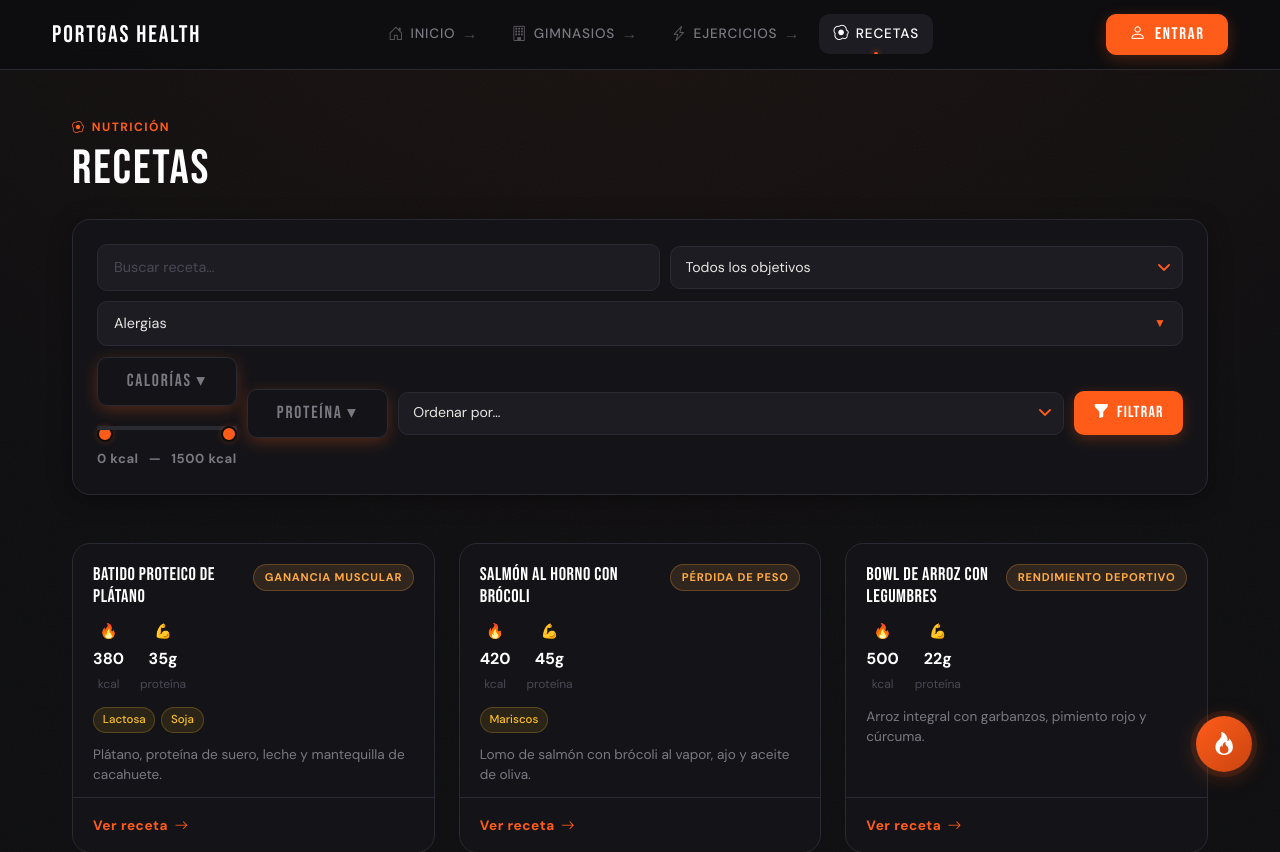
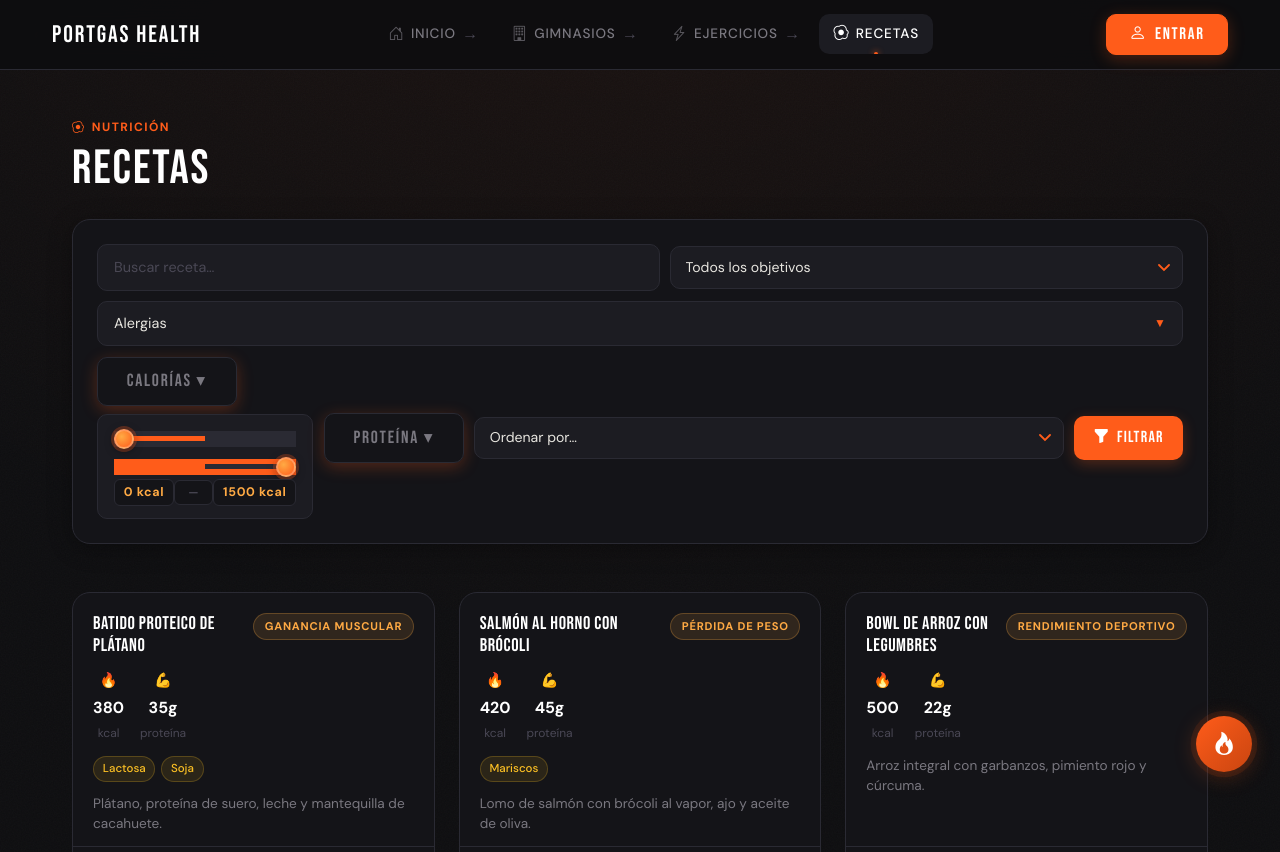
Before and after one commit to fporbor/Portgas-Health, a Django app: page /recetas/ in a window 1280 px wide, after a click on "Calorías ▾". Shown: the top 852 px of the page. Run offline with Django 5.2, Linux system fonts and the light colour scheme; data comes from the database, SQL or seed files in the repository.

Commit message:
Ultimas correciones

```diff
--- a/static/css/style.css
+++ b/static/css/style.css
@@ -2109,47 +2109,133 @@ ul li:last-child:first-child {
     width: 100% !important;
 }
 
+/* ── Range sliders ──────────────────────────────────────── */
+.dropdown-range {
+  display: flex;
+  flex-direction: column;
+  align-items: flex-start;
+}
+
+.dropdown-range .collapse {
+  width: 100%;
+  min-width: 200px;
+  background: var(--surface-2);
+  border: 1px solid var(--border);
+  border-radius: var(--radius);
+  padding: 1rem 1rem 0.75rem;
+  margin-top: 0.5rem !important;
+}
+
 .range-row {
-  position: relative;
-  height: 28px;
-  display: flex;
-  align-items: center;
-}
+  display: flex;
+  flex-direction: column;
+  gap: 0.75rem;
+  width: 100%;
+}
+
 .range-row input[type="range"] {
-  position: absolute;
+  -webkit-appearance: none;
+  appearance: none;
   width: 100%;
-  pointer-events: none;
+  height: 0;          /* el track lo define el pseudo-elemento */
+  outline: none;
+  cursor: pointer;
+  background: transparent;
+  padding: 8px 0;     /* área de clic generosa */
+}
+
+/* ── Track ── */
+.range-row input[type="range"]::-webkit-slider-runnable-track {
+  height: 5px;
+  border-radius: 99px;
+  background: linear-gradient(
+    to right,
+    var(--fire) 0%,
+    var(--fire) var(--fill, 50%),
+    var(--border) var(--fill, 50%),
+    var(--border) 100%
+  );
+  transition: background 0.1s linear;
+}
+
+.range-row input[type="range"]::-moz-range-track {
+  height: 5px;
+  border-radius: 99px;
+  background: var(--border);
+}
+
+.range-row input[type="range"]::-moz-range-progress {
+  height: 5px;
+  border-radius: 99px;
+  background: var(--fire);
+}
+
+/* ── Thumb ── */
+.range-row input[type="range"]::-webkit-slider-thumb {
+  -webkit-appearance: none;
   appearance: none;
-  background: transparent;
-  height: 4px;
-}
-.range-row input[type="range"]::-webkit-slider-thumb {
-  pointer-events: all;
-  appearance: none;
-  width: 16px;
-  height: 16px;
+  width: 20px;
+  height: 20px;
   border-radius: 50%;
-  background: var(--fire);
-  cursor: pointer;
-  border: 2px solid var(--bg);
-  box-shadow: 0 0 6px var(--fire-glow);
-}
-.range-row input[type="range"]::-webkit-slider-runnable-track {
-  background: var(--border);
-  height: 4px;
-  border-radius: 2px;
-}
+  background: radial-gradient(circle at 35% 35%, var(--ember), var(--fire));
+  border: 2px solid rgba(255, 255, 255, 0.25);
+  box-shadow:
+    0 0 0 3px var(--fire-glow),
+    0 2px 8px rgba(0,0,0,0.5);
+  /* centrado exacto: -(thumbH/2 - trackH/2) */
+  margin-top: calc(-10px + 2.5px);
+  transition: transform 0.15s ease, box-shadow 0.15s ease;
+}
+
+.range-row input[type="range"]:active::-webkit-slider-thumb,
+.range-row input[type="range"]:hover::-webkit-slider-thumb {
+  transform: scale(1.2);
+  box-shadow:
+    0 0 0 5px var(--fire-glow),
+    0 4px 12px rgba(0,0,0,0.6);
+}
+
+.range-row input[type="range"]::-moz-range-thumb {
+  width: 20px;
+  height: 20px;
+  border-radius: 50%;
+  background: radial-gradient(circle at 35% 35%, var(--ember), var(--fire));
+  border: 2px solid rgba(255, 255, 255, 0.25);
+  box-shadow: 0 0 0 3px var(--fire-glow), 0 2px 8px rgba(0,0,0,0.5);
+  cursor: pointer;
+  transition: transform 0.15s ease;
+}
+
+.range-row input[type="range"]:active::-moz-range-thumb,
+.range-row input[type="range"]:hover::-moz-range-thumb {
+  transform: scale(1.2);
+}
+
+/* ── Valores bajo los sliders ── */
 .range-values {
   display: flex;
+  align-items: center;
   justify-content: space-between;
-  font-size: 0.82rem;
+  margin-top: 0.25rem;
+  font-size: 0.78rem;
+  font-weight: 600;
+  letter-spacing: 0.05em;
   color: var(--text-muted);
-  margin-top: 6px;
-}
-
-.range-row input[type="range"]:first-child {
-  z-index: 3;
-}
-.range-row input[type="range"]:last-child {
-  z-index: 4;
-}
+}
+
+.range-values span {
+  background: var(--surface);
+  border: 1px solid var(--border);
+  border-radius: 6px;
+  padding: 0.15rem 0.55rem;
+  color: var(--ember);
+  font-variant-numeric: tabular-nums;
+  min-width: 5ch;
+  text-align: center;
+  transition: color 0.15s, border-color 0.15s;
+}
+
+.range-values .sep {
+  color: var(--text-dim);
+  font-size: 0.7rem;
+}
--- a/static/js/range-sliders.js
+++ b/static/js/range-sliders.js
@@ -1,4 +1,14 @@
 document.addEventListener('DOMContentLoaded', function () {
+
+  const TRACK_BG   = '#2a2a33';
+  const TRACK_FILL = '#ff5c1a';
+
+  function applyFill(slider) {
+    const pct = ((+slider.value - +slider.min) / (+slider.max - +slider.min)) * 100;
+    // Seteamos el background directamente sobre el input — funciona en todos los navegadores
+    slider.style.background =
+      `linear-gradient(to right, ${TRACK_FILL} 0%, ${TRACK_FILL} ${pct}%, ${TRACK_BG} ${pct}%, ${TRACK_BG} 100%)`;
+  }
 
   function bindRange(minId, maxId, minValId, maxValId, unit) {
     const minInput = document.getElementById(minId);
@@ -10,9 +20,15 @@ document.addEventListener('DOMContentLoaded', function () {
 
     function update() {
       if (+minInput.value > +maxInput.value) minInput.value = maxInput.value;
-      minSpan.textContent = minInput.value + ' ' + unit;
-      maxSpan.textContent = maxInput.value + ' ' + unit;
+      minSpan.textContent = minInput.value + '\u00a0' + unit;
+      maxSpan.textContent = maxInput.value + '\u00a0' + unit;
+      applyFill(minInput);
+      applyFill(maxInput);
     }
+
+    applyFill(minInput);
+    applyFill(maxInput);
+    update();
 
     minInput.addEventListener('input', update);
     maxInput.addEventListener('input', update);
@@ -20,5 +36,4 @@ document.addEventListener('DOMContentLoaded', function () {
 
   bindRange('calMin', 'calMax', 'calMinValue', 'calMaxValue', 'kcal');
   bindRange('proMin', 'proMax', 'proMinValue', 'proMaxValue', 'g');
-
 });
--- a/templates/recetas/rec_lista.html
+++ b/templates/recetas/rec_lista.html
@@ -102,7 +102,7 @@
         </div>
         <div class="range-values">
           <span id="calMinValue">{{ request.GET.cal_min|default:0 }} kcal</span>
-          —
+          <span class="sep">—</span>
           <span id="calMaxValue">{{ request.GET.cal_max|default:1500 }} kcal</span>
         </div>
       </div>
@@ -124,7 +124,7 @@
         </div>
         <div class="range-values">
           <span id="proMinValue">{{ request.GET.pro_min|default:0 }} g</span>
-          —
+          <span class="sep">—</span>
           <span id="proMaxValue">{{ request.GET.pro_max|default:200 }} g</span>
         </div>
       </div>
@@ -262,7 +262,7 @@
 {% endif %}
 {% load static %}
 
-<script src="{% static 'app/recetas_filtros.js' %}"></script>
-<script src="{% static 'app/range-sliders.js' %}"></script>
+<script src="{% static 'js/recetas_filtros.js' %}"></script>
+<script src="{% static 'js/range-sliders.js' %}"></script>
 
 {% endblock %}
```
Also changed, not shown: README.md.
